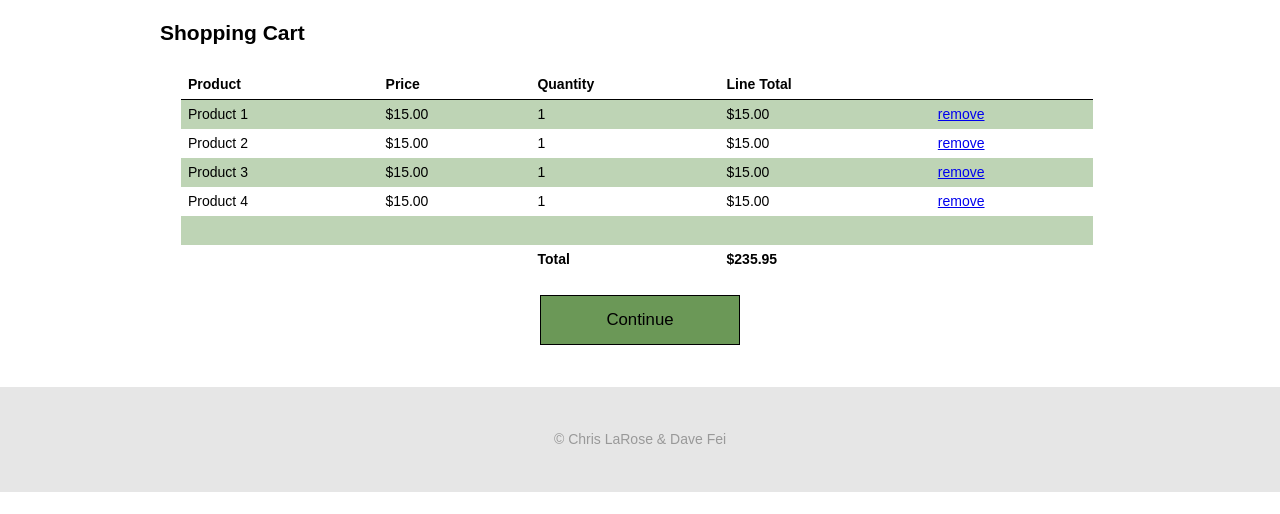
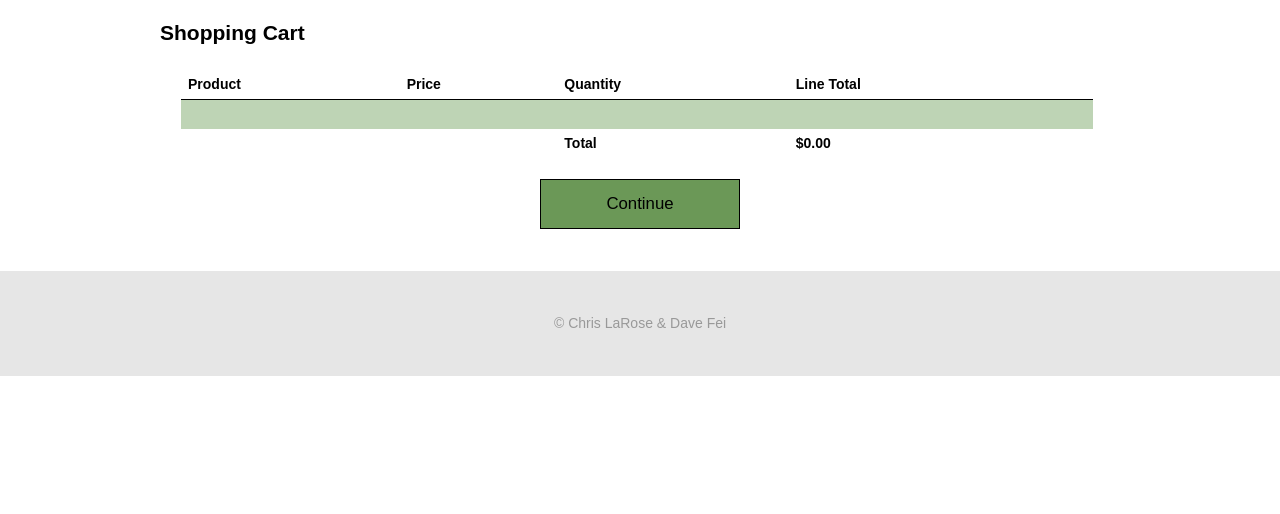
Before and after one commit to cjlarose/land-of-goood-deals, a PHP site: page /cart.php in a window 1280 px wide. Shown: the part 140-654 px from the top of the page. Run offline with PHP 8.4, Linux system fonts and the light colour scheme; data that the repository does not hold is empty; some libraries are stand-ins or nearby versions.

Commit message:
Cart view uses session data

```diff
--- a/cart.php
+++ b/cart.php
@@ -1,7 +1,25 @@
 <?php
-	include 'header.php';
-	$title = "Cart";
-	$description = "This is the cart";
+include_once("helpers/cart.php");
+
+$cart = new Cart();
+
+if (array_key_exists('product_id', $_POST)) {
+    $product_id = $_POST['product_id'];
+    $quantity = $_POST['quantity'];
+    if (!is_numeric($quantity)) {
+        echo "Bad request";
+        http_response_code(400);
+        exit();
+    }
+    $quantity = intval($quantity);
+    $cart->add_product($product_id, $quantity);
+}
+
+$items = $cart->get_items();
+
+$title = "Cart";
+$description = "This is the cart";
+include 'header.php';
 ?>
 <h2>Shopping Cart</h2>
 <form method="GET" action="shipping.php">
@@ -17,34 +35,19 @@
         </tr>
     </thead>
     <tbody>
+        <?php
+        foreach ($items as $cart_item):
+        ?>
         <tr>
-            <td>Product 1</td>
-            <td>$15.00</td>
-            <td>1</td>
-            <td>$15.00</td>
-            <td><a class="delete-item" href="remove.php">remove</a></td>
+            <td><?php echo $cart_item->product->name; ?></td>
+            <td>$<?php echo number_format($cart_item->product->price, 2); ?></td>
+            <td><?php echo $cart_item->quantity; ?></td>
+            <td>$<?php echo number_format($cart_item->total_price(), 2); ?></td>
+            <td><a class="delete-item" href="remove.php?id=<?php echo $cart_item->product->id; ?>">remove</a></td>
         </tr>
-        <tr>
-            <td>Product 2</td>
-            <td>$15.00</td>
-            <td>1</td>
-            <td>$15.00</td>
-            <td><a class="delete-item" href="remove.php">remove</a></td>
-        </tr>
-        <tr>
-            <td>Product 3</td>
-            <td>$15.00</td>
-            <td>1</td>
-            <td>$15.00</td>
-            <td><a class="delete-item" href="remove.php">remove</a></td>
-        </tr>
-        <tr>
-            <td>Product 4</td>
-            <td>$15.00</td>
-            <td>1</td>
-            <td>$15.00</td>
-            <td><a class="delete-item" href="remove.php">remove</a></td>
-        </tr>
+        <?php
+        endforeach;
+        ?>
         <tr>
             <td>&nbsp;</td>
             <td></td>
@@ -56,7 +59,7 @@
             <td></td>
             <td></td>
             <td class="carttotal">Total</td>
-            <td class="carttotal">$235.95</td>
+            <td class="carttotal">$<?php echo number_format(Cart::total_price($items), 2); ?></td>
             <td></td>
         </tr>
     </tbody>
```
